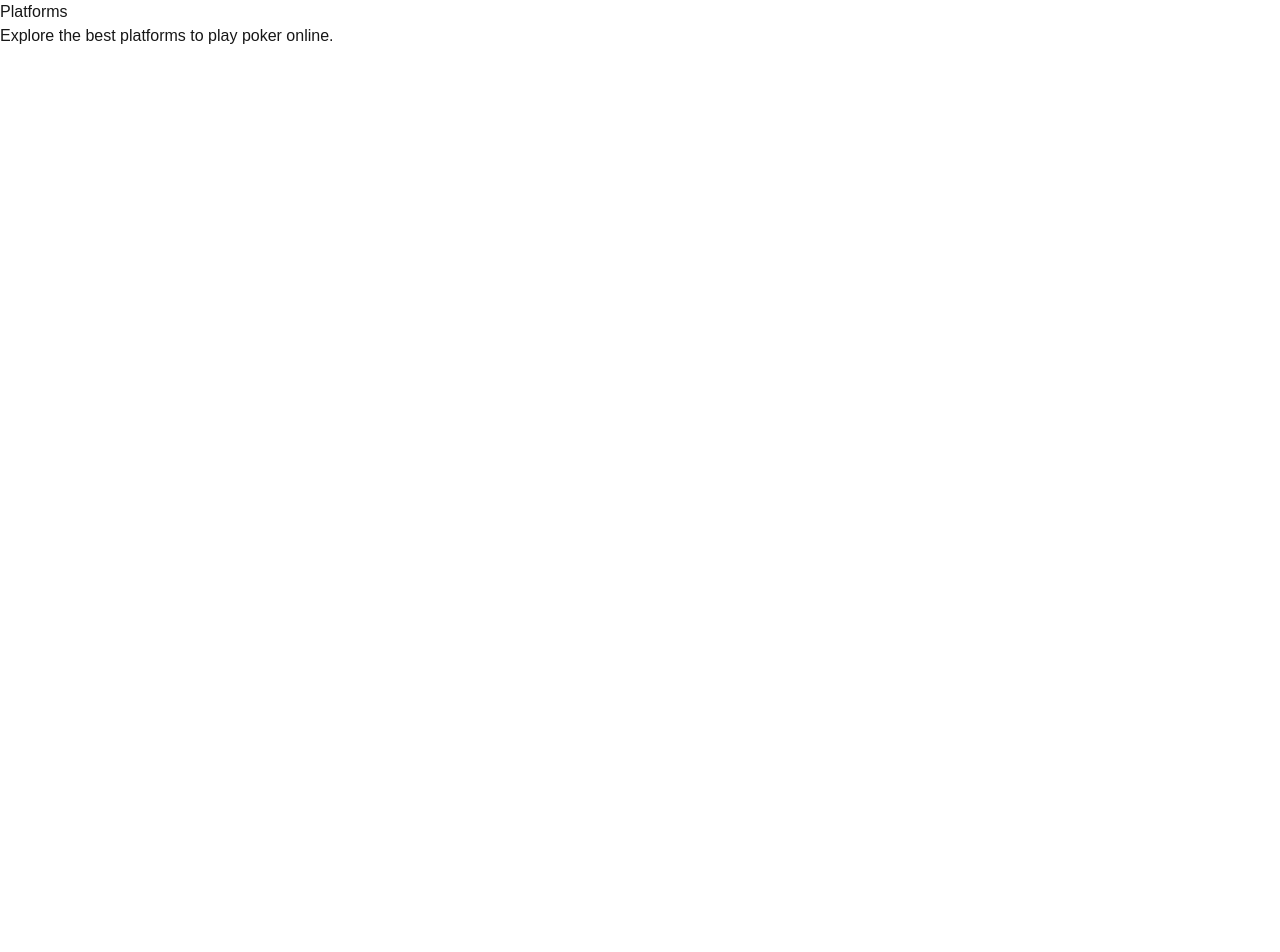
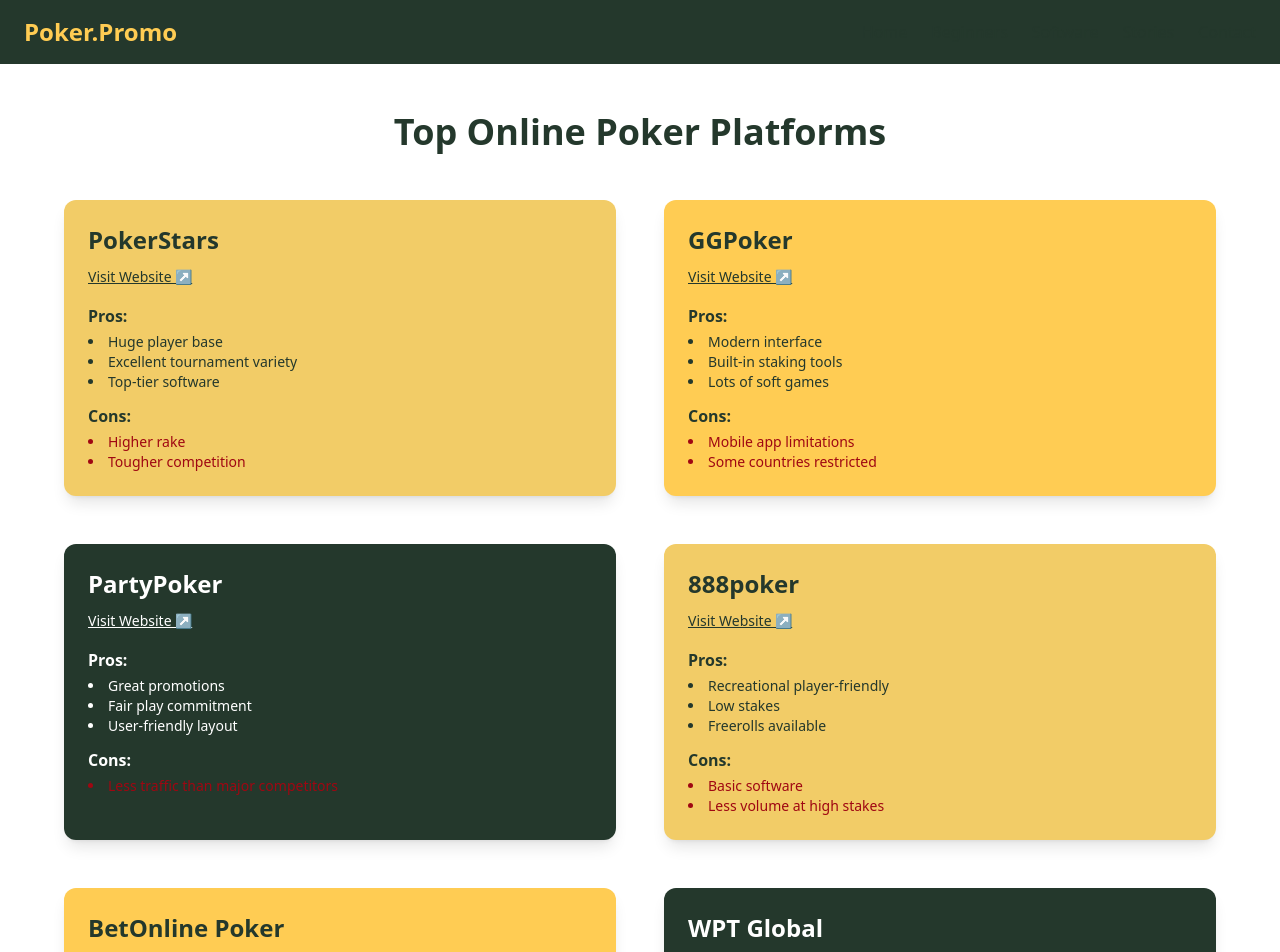
Before and after one commit to liveslow0/poker-promo, a Next.js app: page /platforms in a window 1280 px wide. Shown: the top 952 px of the page. Before the commit the page ends 800 px from the top, so only its background shows below. Built offline with nearby package versions, Linux system fonts and the light colour scheme.

Commit message:
Update platforms.js

```diff
--- a/pages/platforms.js
+++ b/pages/platforms.js
@@ -1,9 +1,119 @@
 // pages/platforms.js
-export default function PlatformsPage() {
-    return (
-      <div>
-        <h1>Platforms</h1>
-        <p>Explore the best platforms to play poker online.</p>
-      </div>
-    );
-  }
+import Link from 'next/link';
+import { useEffect } from 'react';
+import AOS from 'aos';
+import 'aos/dist/aos.css';
+import '../styles/globals.css';
+
+export default function Platforms() {
+  useEffect(() => {
+    AOS.init({ duration: 1000 });
+  }, []);
+
+  const platforms = [
+    {
+      name: 'PokerStars',
+      link: 'https://www.pokerstars.com',
+      pros: ['Huge player base', 'Excellent tournament variety', 'Top-tier software'],
+      cons: ['Higher rake', 'Tougher competition'],
+      color: 'bg-[#f2cc67]',
+    },
+    {
+      name: 'GGPoker',
+      link: 'https://www.ggpoker.com',
+      pros: ['Modern interface', 'Built-in staking tools', 'Lots of soft games'],
+      cons: ['Mobile app limitations', 'Some countries restricted'],
+      color: 'bg-[#ffcc53]',
+    },
+    {
+      name: 'PartyPoker',
+      link: 'https://www.partypoker.com',
+      pros: ['Great promotions', 'Fair play commitment', 'User-friendly layout'],
+      cons: ['Less traffic than major competitors'],
+      color: 'bg-[#24382c] text-white',
+    },
+    {
+      name: '888poker',
+      link: 'https://www.888poker.com',
+      pros: ['Recreational player-friendly', 'Low stakes', 'Freerolls available'],
+      cons: ['Basic software', 'Less volume at high stakes'],
+      color: 'bg-[#f2cc67]',
+    },
+    {
+      name: 'BetOnline Poker',
+      link: 'https://www.betonline.ag/poker',
+      pros: ['Accepts US players', 'Crypto payments', 'Fast cashouts'],
+      cons: ['Not available in all regions', 'Dated visuals'],
+      color: 'bg-[#ffcc53]',
+    },
+    {
+      name: 'WPT Global',
+      link: 'https://www.wptglobal.com',
+      pros: ['Innovative design', 'Tons of tournaments', 'Strong mobile experience'],
+      cons: ['Still building liquidity', 'Not as many high-stakes games'],
+      color: 'bg-[#24382c] text-white',
+    },
+  ];
+
+  return (
+    <div className="min-h-screen bg-white text-[#24382c] font-sans">
+      <header
+        id="nav"
+        className="fixed w-full z-50 top-0 transition-all duration-300 px-6 py-4 bg-[#24382c]"
+      >
+        <div className="max-w-7xl mx-auto flex justify-between items-center">
+          <h1 className="text-[#ffcc53] font-bold text-2xl">Poker.Promo</h1>
+          <nav className="space-x-6 hidden md:block">
+            <Link href="/">Home</Link>
+            <Link href="/about">Beginners</Link>
+            <Link href="/software">Software</Link>
+            <Link href="/stories">Stories</Link>
+            <Link href="/custom">Contact</Link>
+          </nav>
+        </div>
+      </header>
+
+      <main className="pt-28 pb-20 px-6">
+        <div className="max-w-6xl mx-auto">
+          <h2 className="text-4xl font-bold text-center mb-12" data-aos="fade-up">
+            Top Online Poker Platforms
+          </h2>
+
+          <div className="grid md:grid-cols-2 gap-12">
+            {platforms.map((platform, idx) => (
+              <div
+                key={idx}
+                className={`rounded-xl shadow-lg p-6 hover:scale-[1.02] transition-all duration-300 ${platform.color}`}
+                data-aos="fade-up"
+                data-aos-delay={idx * 100}
+              >
+                <h3 className="text-2xl font-bold mb-2">{platform.name}</h3>
+                <a href={platform.link} target="_blank" rel="noopener noreferrer" className="text-sm underline hover:text-[#f2cc67]">
+                  Visit Website ↗
+                </a>
+                <div className="mt-4">
+                  <p className="font-semibold mb-1">Pros:</p>
+                  <ul className="list-disc list-inside text-sm mb-3">
+                    {platform.pros.map((pro, i) => (
+                      <li key={i}>{pro}</li>
+                    ))}
+                  </ul>
+                  <p className="font-semibold mb-1">Cons:</p>
+                  <ul className="list-disc list-inside text-sm text-red-800">
+                    {platform.cons.map((con, i) => (
+                      <li key={i}>{con}</li>
+                    ))}
+                  </ul>
+                </div>
+              </div>
+            ))}
+          </div>
+        </div>
+      </main>
+
+      <footer className="text-center py-6 bg-[#24382c] text-[#f2cc67] text-sm">
+        <p>© {new Date().getFullYear()} Poker.Promo – Built for poker players, by poker players.</p>
+      </footer>
+    </div>
+  );
+}
```
